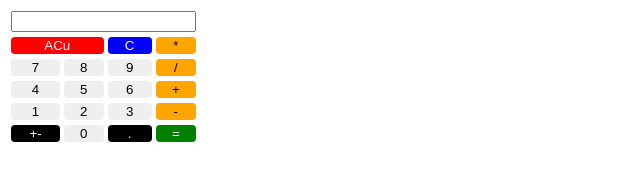
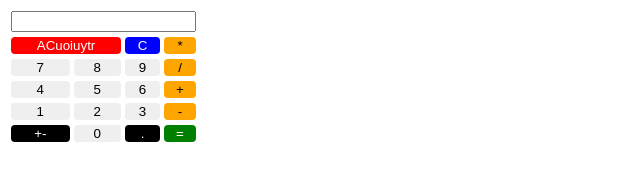
Before and after one commit to Hasrull14/revo-project, a plain HTML site: page kalkulator.html in a window 1280 px wide. Shown: the whole page, without its empty margins (0-640 px from the left). Drawn offline with Linux system fonts and the light colour scheme.

Commit message:
commit 1

```diff
--- a/kalkulator.html
+++ b/kalkulator.html
@@ -39,7 +39,7 @@
         </tr>
         <tr>
             <td colspan="2">
-                <button class="red">ACu</button>
+                <button class="red">ACuoiuytr</button>
             </td>
             <td>
                 <button class="blue">C</button>
```
